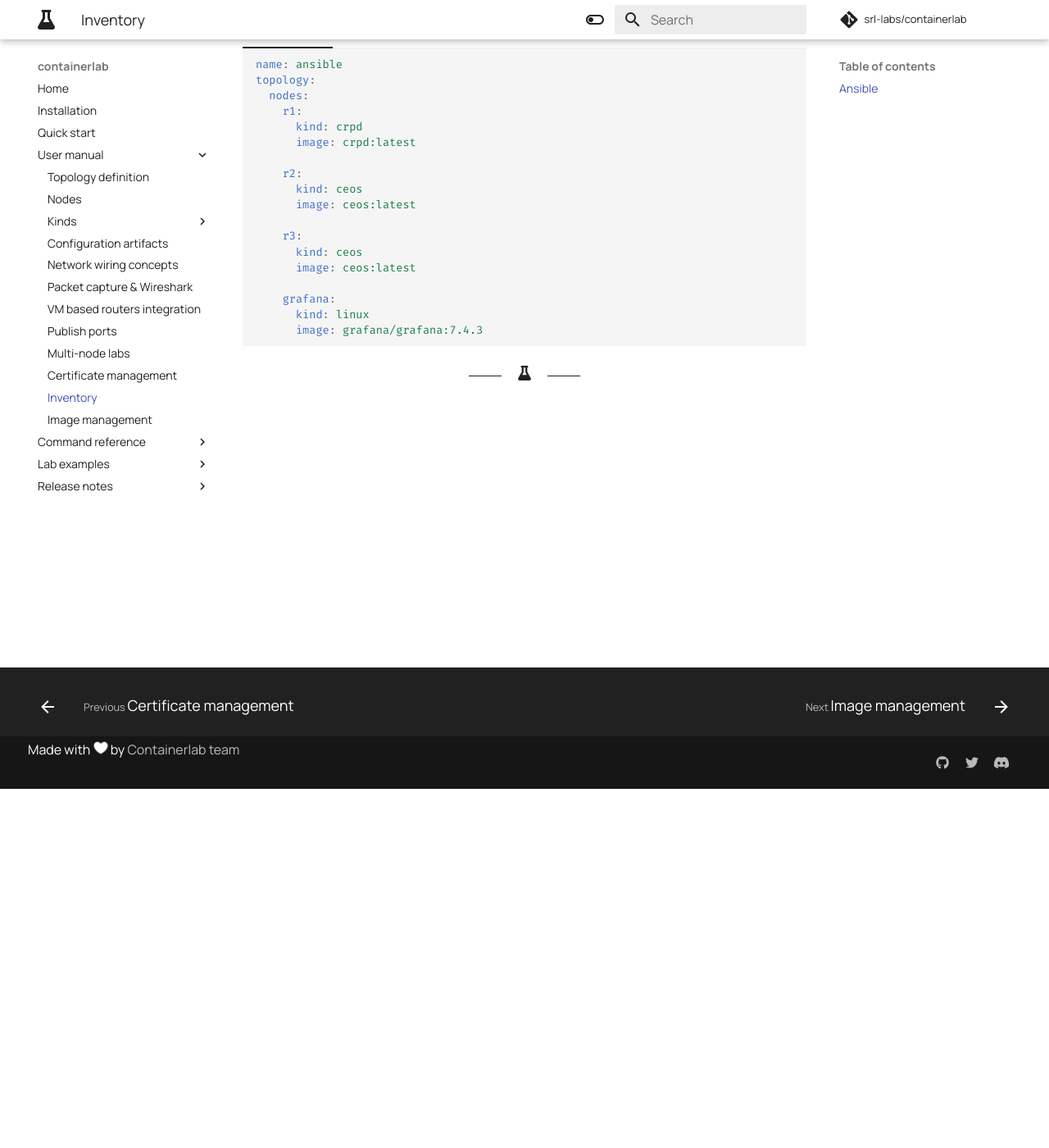
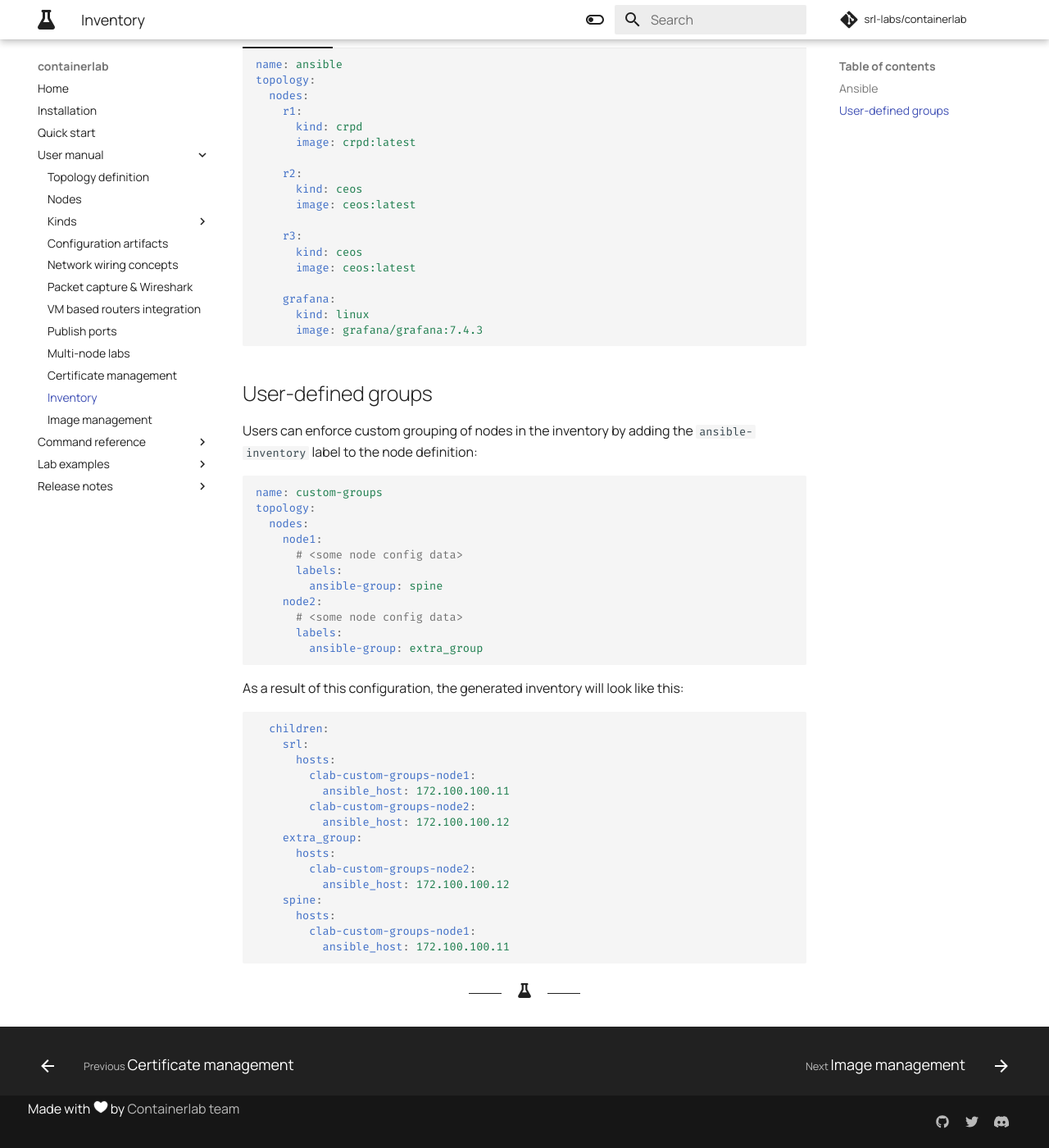
Before and after one commit to srl-labs/containerlab, an MkDocs documentation site: the page built from docs/manual/inventory.md, in a window 1280 px wide and 1400 px high, scrolled down 438 px. Shown: the whole window at 82% size. Built offline with MkDocs 1.6.1 and Material for MkDocs 9.7.7, drawn with Linux system fonts in a browser that asks for light colours; comment, search, counter and statistics services are not loaded.

Commit message:
added docs

````diff
--- a/docs/manual/inventory.md
+++ b/docs/manual/inventory.md
@@ -45,3 +45,40 @@ Lab nodes are grouped under their kinds in the inventory so that the users can s
             clab-ansible-grafana:
               ansible_host: <mgmt-ipv4-address>
     ```
+
+## User-defined groups
+Users can enforce custom grouping of nodes in the inventory by adding the `ansible-inventory` label to the node definition:
+
+```yaml
+name: custom-groups
+topology:
+  nodes:
+    node1:
+      # <some node config data>
+      labels:
+        ansible-group: spine
+    node2:
+      # <some node config data>
+      labels:
+        ansible-group: extra_group
+```
+
+As a result of this configuration, the generated inventory will look like this:
+
+```yaml
+  children:
+    srl:
+      hosts:
+        clab-custom-groups-node1:
+          ansible_host: 172.100.100.11
+        clab-custom-groups-node2:
+          ansible_host: 172.100.100.12
+    extra_group:
+      hosts:
+        clab-custom-groups-node2:
+          ansible_host: 172.100.100.12
+    spine:
+      hosts:
+        clab-custom-groups-node1:
+          ansible_host: 172.100.100.11
+```
````
Also changed, not shown: 1 other file.
